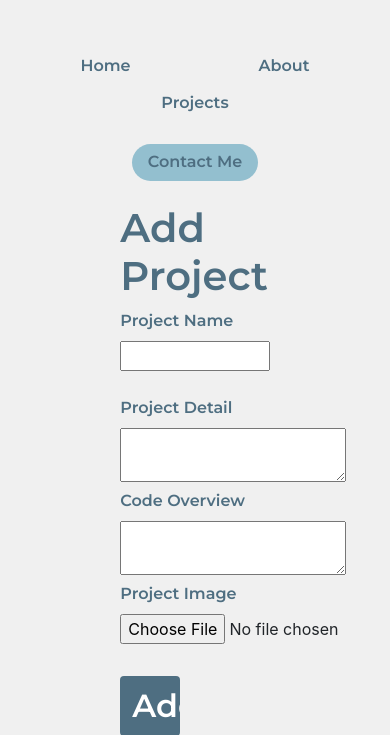
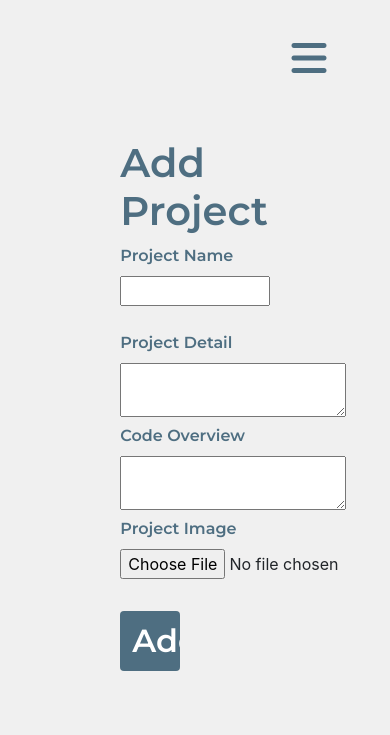
Before and after one commit to rickykristianb/Portofolio-website, a Flask app: page /add-projects in a window 390 px wide; the page is wider, and only the part inside the window is pictured. Shown: the top 735 px of that part. Run offline with Flask 3, Linux system fonts and the light colour scheme; parts of the project's set-up code (start-up, migrations or seed data) failed here and were passed over; some libraries are stand-ins or nearby versions.

```diff
--- a/main.py
+++ b/main.py
@@ -58,12 +58,12 @@ class AddProject(FlaskForm):
     submit = SubmitField(label="Add Projects")
 
 
-async def send_email(name, email, message):
+def send_email(name, email, message):
     error_message = {
         "message": "Upss... Your email has not been sent, please send again\n\n:(",
         "category": "error"}
     success_message = {
-        "message": "Your message has been sent to ricky.kristianb@gmail.com.\nI will reply shortly",
+        "message": "Your message has been sent to contact@rickykristianbutarbutar.com.\nI will reply shortly.",
         "category": "success"
     }
     with SMTP(host="smtp.gmail.com", port=587) as connection:
@@ -135,6 +135,7 @@ def homepage():
         email = request.form.get("company_email")
         name = request.form.get("company_name")
         send_email_response = send_email(name=name, email=email, message=message)
+
         return jsonify(send_email_response)
     return render_template("index.html", form=message_form, form_for=form_for, projects=all_projects[:8])
 
--- a/static/css/portofolio.css
+++ b/static/css/portofolio.css
@@ -24,6 +24,17 @@ hr {
   font-family: 'Montserrat', sans-serif;
   color: #4e6e81;
 }
+
+.navbar-toggler {
+    width: 100px;
+    height: 100px;
+    color: #4e6e81;
+}
+
+.toggle-button {
+    color: #4e6e81;
+}
+
 
 .project-page-title {
   margin: 10% auto 2.5% auto;
@@ -270,13 +283,43 @@ li {
     }
 
     .contact {
-        margin-top:17%;
+        margin-top:10%;
     }
 
     .header-divider {
-    display: none;
+        display: none;
         position: block;
         top: 10%;
+    }
+
+    #new-nav-header {
+        position: fixed;
+        top: 25%;
+        right:2%;
+        background-color: rgba(128,128,128, 0.2);
+        border-radius:550px;
+        z-index: 999;
+        width:8%;
+        height: 455px;
+        display: none;
+    }
+
+    .new-nav-menu ul li a i{
+        font-size: 250%;
+        margin-top: 40px;
+    }
+
+    .hover-text {
+        display: none; /* Initially hide the text */
+    }
+
+    .nav-link:hover .hover-text{
+        display: inline; /* Display the text on link hover */
+    }
+
+    .hover-text {
+        font-size: 20px;
+        padding-top: 100px;
     }
 
     /* Project Page */
--- a/templates/header.html
+++ b/templates/header.html
@@ -30,7 +30,15 @@
   <section id="homepage">
     <header id="nav-header" class="header-section">
       <div class="container-fluid container-header">
-        <nav class="nav-menu">
+        <nav class="nav-menu navbar navbar-expand-lg">
+
+          <a class="navbar-brand" href="#"></a>
+          <button class="navbar-toggler" type="button" data-toggle="collapse" data-target="#navbarNavAltMarkup" aria-controls="navbarNavAltMarkup" aria-expanded="false" aria-label="Toggle navigation">
+            <span><i class="fa-solid fa-bars fa-2xl toggle-button"></i></span>
+          </button>
+
+          <div class="collapse navbar-collapse justify-content-center" id="navbarNavAltMarkup">
+            <div class="navbar-nav ">
               <ul class="nav pt-5 h4 justify-content-center">
                 <li class="nav-item px-5">
                   <a class="nav-link active" href="{{ url_for('homepage') }}#homepage">Home</a>
@@ -45,8 +53,11 @@
                   <a class="nav-link contact" href="{{ url_for('homepage') }}#contact-page">Contact Me</a>
                 </li>
               </ul>
+            </div>
+          </div>
         </nav>
       </div>
+
       <div class="flash-message alert alert-dismissible fade-in" style="display: none;">
         <button type="button" class="close" data-dismiss="alert" aria-label="Close">
                 <span aria-hidden="true">&times;</span>
@@ -76,10 +87,10 @@
         <nav class="new-nav-menu ">
           <ul class="nav pt-2 justify-content-center">
             <li class="nav-item px-1 pt-4">
-              <a class="nav-link active" href="{{ url_for('homepage') }}#homepage"><i class="fa-solid fa-house fa-xl"></i></i><span class="hover-text">Home</span></a>
+              <a class="nav-link active" href="{{ url_for('homepage') }}#homepage"><i class="fa-solid fa-house fa-xl"></i><span class="hover-text">Home</span></a>
             </li>
             <li class="nav-item px-1 pt-4">
-              <a class="nav-link active" href="{{ url_for('homepage') }}#about-page"><i class="fa-solid fa-user fa-xl"></i><span class="hover-text">Profile</span></a>
+              <a class="nav-link active" href="{{ url_for('homepage') }}#about-page"><i class="fa-solid fa-user fa-xl"></i></i><span class="hover-text">Profile</span></a>
             </li>
             <li class="nav-item px-1 pt-4">
               <a class="nav-link" href="{{ url_for('homepage') }}#projects-page"><i class="fa-sharp fa-solid fa-diagram-project fa-xl"></i><span class="hover-text">Projects</span></a>
```
Also changed, not shown: other parts of static/css/portofolio.css (+47 -31 lines), static/img/sample-project-image.png (deleted), static/img/sample.gif (deleted). Lines whose indentation alone changed are shown as unchanged.
